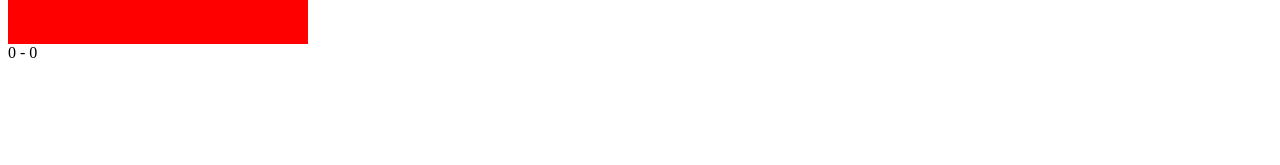
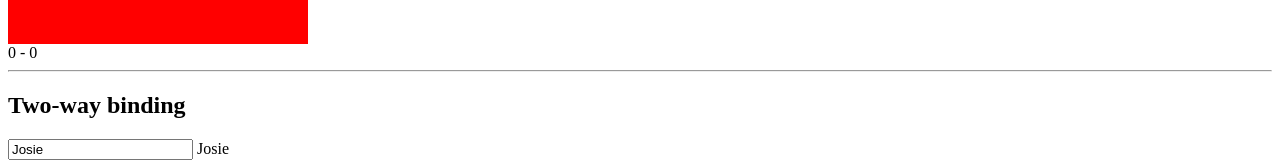
Before and after one commit to JosieAdriana/Meu-projeto-angular-udemy, an Angular app: page / in a window 1280 px wide. Shown: the part 983-1148 px from the top of the page. Before the commit the page ends 1053 px from the top, so only its background shows below. Built offline with nearby package versions, Linux system fonts and the light colour scheme.

Commit message:
Two-way binding

```diff
--- a/src/app/app.module.ts
+++ b/src/app/app.module.ts
@@ -5,6 +5,7 @@ import { AppRoutingModule } from './app-routing.module';
 import { AppComponent } from './app.component';
 import { TitleComponent } from './title/title.component';
 import { DataBidingComponent } from './data-biding/data-biding.component';
+import { FormsModule } from '@angular/forms';
 
 @NgModule({
   declarations: [
@@ -14,7 +15,8 @@ import { DataBidingComponent } from './data-biding/data-biding.component';
   ],
   imports: [
     BrowserModule,
-    AppRoutingModule
+    AppRoutingModule,
+    FormsModule
   ],
   providers: [],
   bootstrap: [AppComponent]
--- a/src/app/data-biding/data-biding.component.html
+++ b/src/app/data-biding/data-biding.component.html
@@ -23,3 +23,8 @@
 <div (mousemove)="mouseMoveTeste($event)" style="background: red; width: 300px; height: 300px"></div>
 
 {{ position.x }} - {{ position.y }}
+<br>
+<hr>
+<h2>Two-way binding</h2>
+<input [(ngModel)]="nome">
+{{nome}}
```
